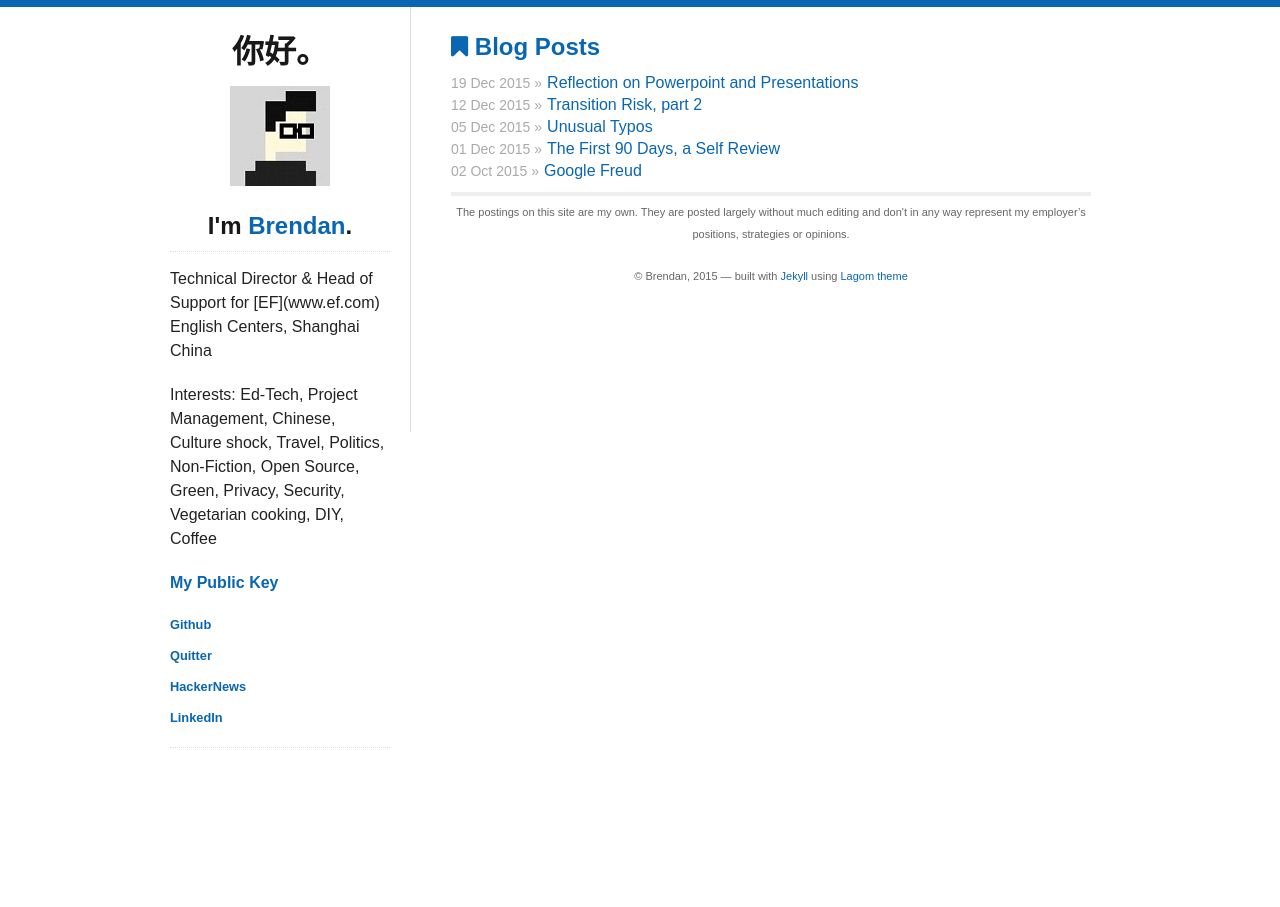
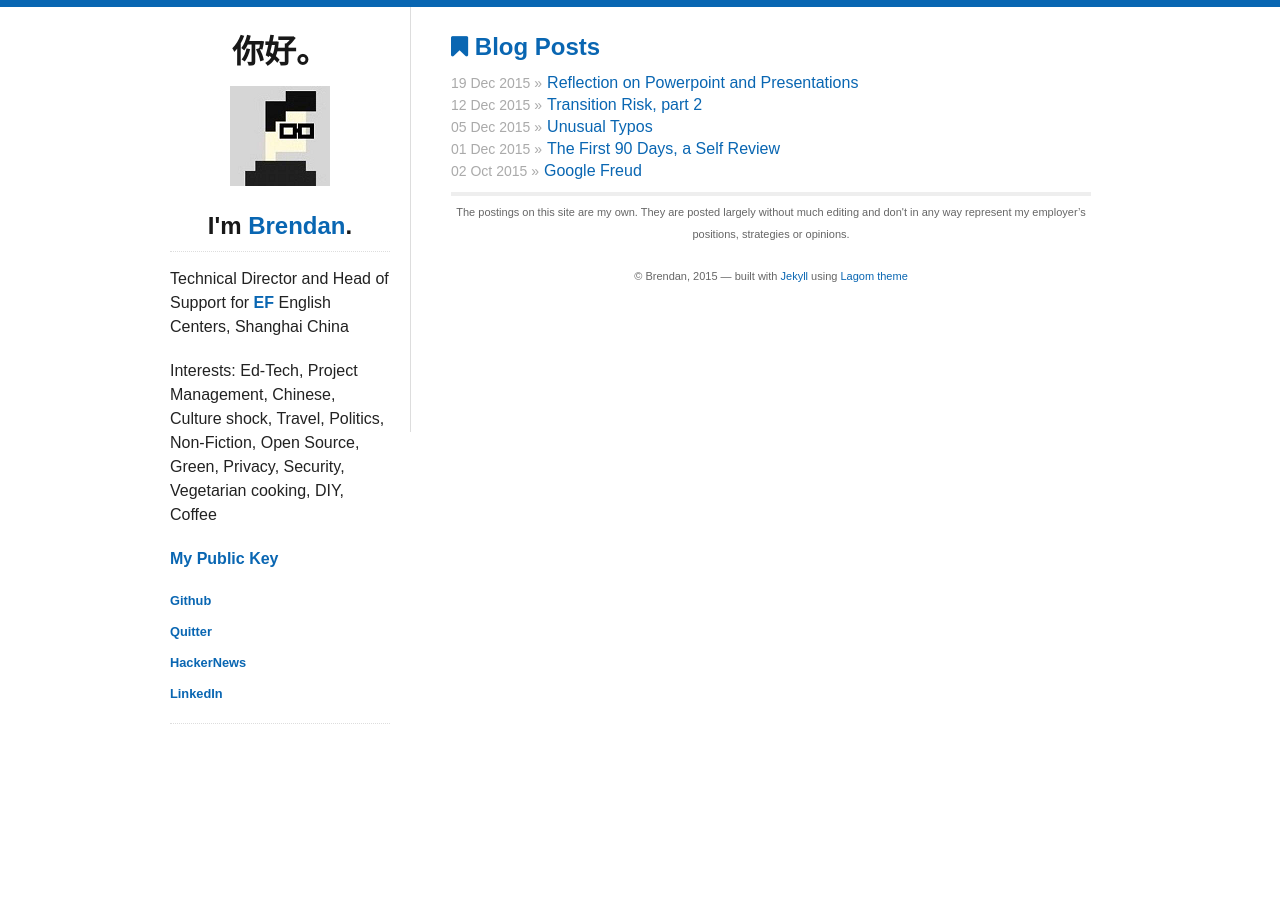
Before and after one commit to bcooney/bcooney.github.io, a Jekyll site: the page built from index.html, in a window 1280 px wide. Built offline with Jekyll 4.4.1, drawn with Linux system fonts in a browser that asks for light colours; nearby versions of some CDN libraries.

Commit message:
wrong language

```diff
--- a/_includes/sidebar.html
+++ b/_includes/sidebar.html
@@ -9,7 +9,7 @@
   </a>
   <h2>I'm <a href="/">{{ site.data.theme.name }}</a>.</h2>
   <div id="bio">
-    <p>Technical Director & Head of Support for [EF](www.ef.com) English Centers, Shanghai China</p>
+    <p>Technical Director and Head of Support for <a href="http://www.ef.com">EF</a> English Centers, Shanghai China</p>
     <p>Interests: Ed-Tech, Project Management, Chinese, Culture shock, Travel, Politics, Non-Fiction, Open Source, Green, Privacy, Security, Vegetarian cooking, DIY, Coffee</p>
     <p><a href="https://github.com/bcooney/public-key/raw/master/20151226pubkey.asc">My Public Key</a></p>
     <p><ul style="list-style: none;">
```
